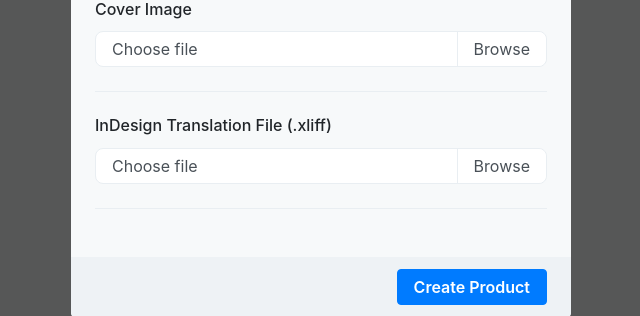
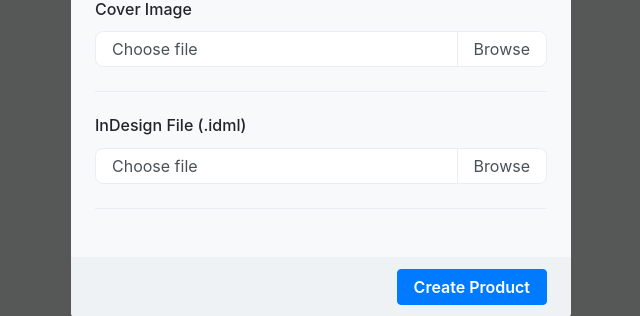
Before and after one commit to vibby/adventistcommons.org, a CodeIgniter app: page /database/index.php/products/index/1 in a window 1280 px wide, after a click on "Add Product". Shown: the part 792-1108 px from the top of the page, without its empty margins (319-959 px from the left). Run offline with CodeIgniter, Linux system fonts and the light colour scheme; the visitor is signed in with stand-in values (Sample User, id 1); data comes from the database, SQL or seed files in the repository; tables that the repository leaves empty hold one stand-in row (values such as "Sample post"); grey boxes marked "Sample" are stand-in pictures; some libraries are stand-ins or nearby versions.

Commit message:
Initial upload of idml file

```diff
--- a/application/config/mimes.php
+++ b/application/config/mimes.php
@@ -180,5 +180,6 @@ return array(
 	'odt'	=>	'application/vnd.oasis.opendocument.text',
 	'odm'	=>	'application/vnd.oasis.opendocument.text-master',
 	'ott'	=>	'application/vnd.oasis.opendocument.text-template',
-	'oth'	=>	'application/vnd.oasis.opendocument.text-web'
+	'oth'	=>	'application/vnd.oasis.opendocument.text-web',
+	'idml'  =>  array( 'application/vnd.adobe.indesign-idml-package', 'application/octet-stream', 'application/x-indesign', 'application/x-adobe-indesign', 'application/zip' ),
 );
--- a/application/controllers/Products.php
+++ b/application/controllers/Products.php
@@ -148,14 +148,15 @@ class Products extends CI_Controller {
 			$data["cover_image"] = $cover_image["file_name"];
 		}
 
-		$xliff_file = null;
-		if( $is_new && $_FILES["xliff_file"]["name"] ) {
-			$xliff_file = $this->_uploadXliff();
-			if( ! $xliff_file ) {
+		$idml_file = null;
+		if( $is_new && $_FILES["idml_file"]["name"] ) {
+			$idml_file = $this->_uploadIdml();
+			if( ! $idml_file ) {
+				die($this->upload->display_errors());
 				$this->output->set_output( json_encode( [ "error" => "Error uploading translation file" ] ) );
 				return false;
 			}
-			$data["xliff_file"] = $xliff_file["file_name"];
+			$data["idml_file"] = $idml_file["file_name"];
 		}
 
 		if( $data["series_id"] == "" ) {
@@ -170,8 +171,8 @@ class Products extends CI_Controller {
 			$this->db->insert( "products", $data );
 			$id = $this->db->insert_id();
 
-			if( isset($xliff_file) ) {
-				$this->_parseXliff( $xliff_file["file_name"], $id );
+			if( isset( $idml_file ) ) {
+				//$this->_parseIdml( $idml_file["file_name"], $id );
 			}
 
 			$this->output->set_output( json_encode( [ "redirect" => "/products/$id" ] ) );
@@ -186,21 +187,21 @@ class Products extends CI_Controller {
 		}
 	}
 
-	public function save_xliff() {
+	public function save_idml() {
 		if( ! $this->ion_auth->is_admin() ) {
 			show_404();
 		}
 
 		$this->output->set_content_type("application/json");
 
-		$xliff_file = $this->_uploadXliff();
-		if( ! $xliff_file ) {
+		$idml_file = $this->_uploadIdml();
+		if( ! $idml_file ) {
 			$this->output->set_output( json_encode( [ "error" => "Error uploading translation file" ] ) );
 			return false;
 		}
 
 		$data = $this->input->post();
-		$data["xliff_file"] = $xliff_file["file_name"];
+		$data["idml_file"] = $idml_file["file_name"];
 		$this->db->where( "id", $data["id"] );
 		$this->db->update( "products", $data );
 		$this->output->set_output( json_encode( [ "redirect" => "/products/edit/" . $data["id"] . "#advanced" ] ) );
@@ -295,15 +296,15 @@ class Products extends CI_Controller {
 		return $this->upload->data();
 	}
 
-	private function _uploadXliff() {
+	private function _uploadIdml() {
 		$config["upload_path"] = $_SERVER["DOCUMENT_ROOT"] . "/uploads";
-		$config["allowed_types"] = "xml";
+		$config["allowed_types"] = "idml";
 		$config["max_size"] = 50000;
 		$config["encrypt_name"] = true;
 
 		$this->upload->initialize( $config );
 
-		if ( ! $this->upload->do_upload( "xliff_file" ) ) {
+		if ( ! $this->upload->do_upload( "idml_file" ) ) {
 			return false;
 		}
 
@@ -311,18 +312,18 @@ class Products extends CI_Controller {
 		return $this->upload->data();
 	}
 
-	private function _parseXliff( $file, $product_id ) {
+	private function _parseIdml( $file, $product_id ) {
 		$xml = simplexml_load_file( $_SERVER["DOCUMENT_ROOT"] . "/uploads/" . $file );
 		foreach( $xml as $key => $region ) {
 			if( $key == "interior" ) {
-				$this->_parseXliffParagraphContent( $region, $product_id );
+				$this->_parseIdmlParagraphContent( $region, $product_id );
 			} else {
-				$this->_parseXliffTagContent( $region, $key, $product_id );
+				$this->_parseIdmlTagContent( $region, $key, $product_id );
 			}
 		}
 	}
 
-	private function _parseXliffParagraphContent( $region, $product_id ) {
+	private function _parseIdmlParagraphContent( $region, $product_id ) {
 		$section_names = [
 			"maincontent" => "Main content",
 			"main" => "Main content",
@@ -331,7 +332,7 @@ class Products extends CI_Controller {
 			$section_data = [
 				"product_id" => $product_id,
 				"name" => $section_names[$region_name] ?? ucfirst( str_replace( "_", " ", $region_name ) ),
-				"xliff_region" => $region_name,
+				"idml_region" => $region_name,
 			];
 			$this->db->insert( "product_sections", $section_data );
 			$section_id = $this->db->insert_id();
@@ -349,7 +350,7 @@ class Products extends CI_Controller {
 		}
 	}
 
-	private function _parseXliffTagContent( $region, $region_name, $product_id ) {
+	private function _parseIdmlTagContent( $region, $region_name, $product_id ) {
 		$section_names = [
 			"cover" => "Front cover",
 			"backcover" => "Back cover",
@@ -357,7 +358,7 @@ class Products extends CI_Controller {
 		$section_data = [
 			"product_id" => $product_id,
 			"name" => $section_names[$region_name] ?? ucfirst( str_replace( "_", " ", $region_name ) ),
-			"xliff_region" => $region_name,
+			"idml_region" => $region_name,
 		];
 		$this->db->insert( "product_sections", $section_data );
 		$section_id = $this->db->insert_id();
@@ -366,7 +367,7 @@ class Products extends CI_Controller {
 				"product_id" => $product_id,
 				"content" => $tag,
 				"section_id" => $section_id,
-				"xliff_tag" => $tag_key,
+				"idml_tag" => $tag_key,
 			];
 			$this->db->insert( "product_content", $content_data );
 		}
--- a/application/views/twigs/products.twig
+++ b/application/views/twigs/products.twig
@@ -128,11 +128,11 @@
 									</div>
 								</div>
 								<hr>
-								<h6>InDesign Translation File (.xliff)</h6>
+								<h6>InDesign File (.idml)</h6>
 								<div class="input-group mb-3">
 									<div class="custom-file">
-										<input type="file" class="custom-file-input" id="xliff_file" name="xliff_file">
-										<label class="custom-file-label" for="xliff_file">Choose file</label>
+										<input type="file" class="custom-file-input" id="idml_file" name="idml_file">
+										<label class="custom-file-label" for="idml_file">Choose file</label>
 									</div>
 								</div>
 								<hr>
--- a/application/views/twigs/template.twig
+++ b/application/views/twigs/template.twig
@@ -129,7 +129,7 @@
 		</div>
 		<footer class="text-small text-faded text-center p-3">
 			<div class="col-md-12">
-				<img class="footer-logo" src="assets/img/sda-logo.png">
+				<img class="footer-logo" src="/assets/img/sda-logo.png">
 			</div>
 			<div class="mt-2">
 				An initiative of the Middle East and North Africa Union of Seventh-day Adventists.<br>
--- a/schema.sql
+++ b/schema.sql
@@ -263,7 +263,7 @@ CREATE TABLE `products` (
   `author` varchar(255) DEFAULT NULL,
   `page_count` int(4) DEFAULT NULL,
   `type` enum('book','booklet','magabook','tract') DEFAULT 'book',
-  `xliff_file` varchar(255) DEFAULT NULL,
+  `idml_file` varchar(255) DEFAULT NULL,
   `audience` varchar(255) DEFAULT NULL,
   `publisher` varchar(255) DEFAULT NULL,
   `format_open` varchar(32) DEFAULT NULL,
```
Also changed, not shown: application/views/twigs/edit_product.twig (+6 -6 lines).
